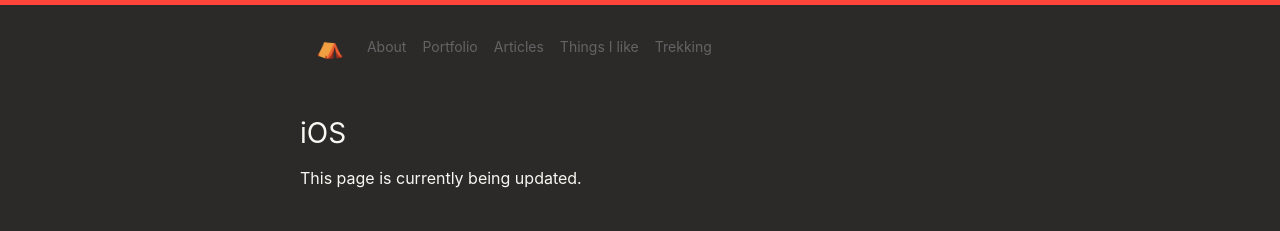
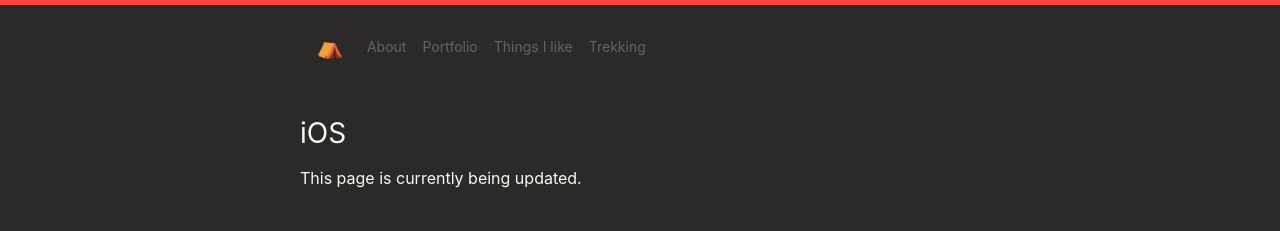
Before and after one commit to pixyzehn/pixyzehn.com, a Jekyll site: the page built from pages/portfolio.md, in a window 1280 px wide. Shown: the top 231 px of the page. Built offline with Jekyll 4.4.1, drawn with Linux system fonts in a browser that asks for light colours; nearby versions of some CDN libraries; library files that are not in the unit come from our copies.

Commit message:
Remove link

```diff
--- a/_includes/header.html
+++ b/_includes/header.html
@@ -10,7 +10,6 @@
                 <div class="navbar-nav">
                     <a class="nav-link" href="/">About</a>
                     <a class="nav-link" href="/portfolio">Portfolio</a>
-                    <a class="nav-link" href="/articles">Articles</a>
                     <a class="nav-link" href="/things_i_like">Things I like</a>
                     <a class="nav-link" href="/trekking">Trekking</a>
                 </div>
```
